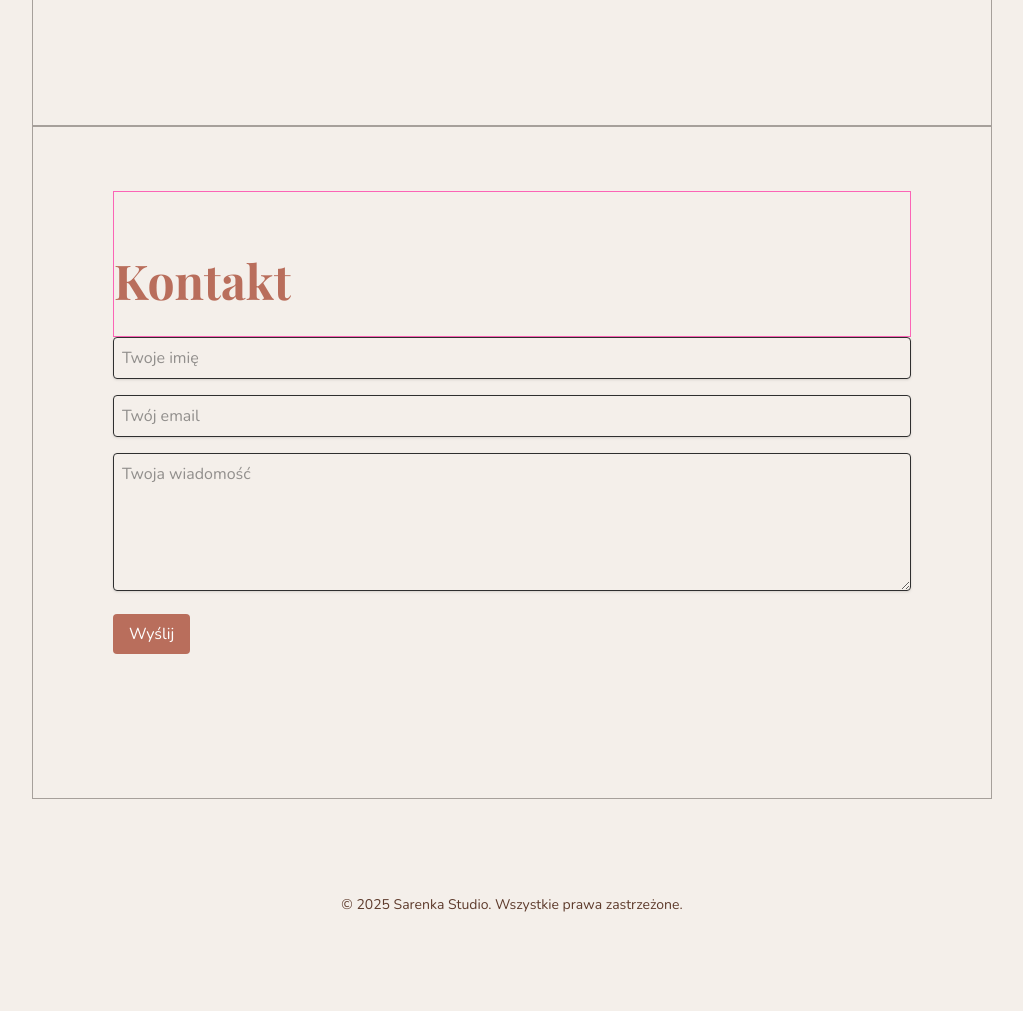
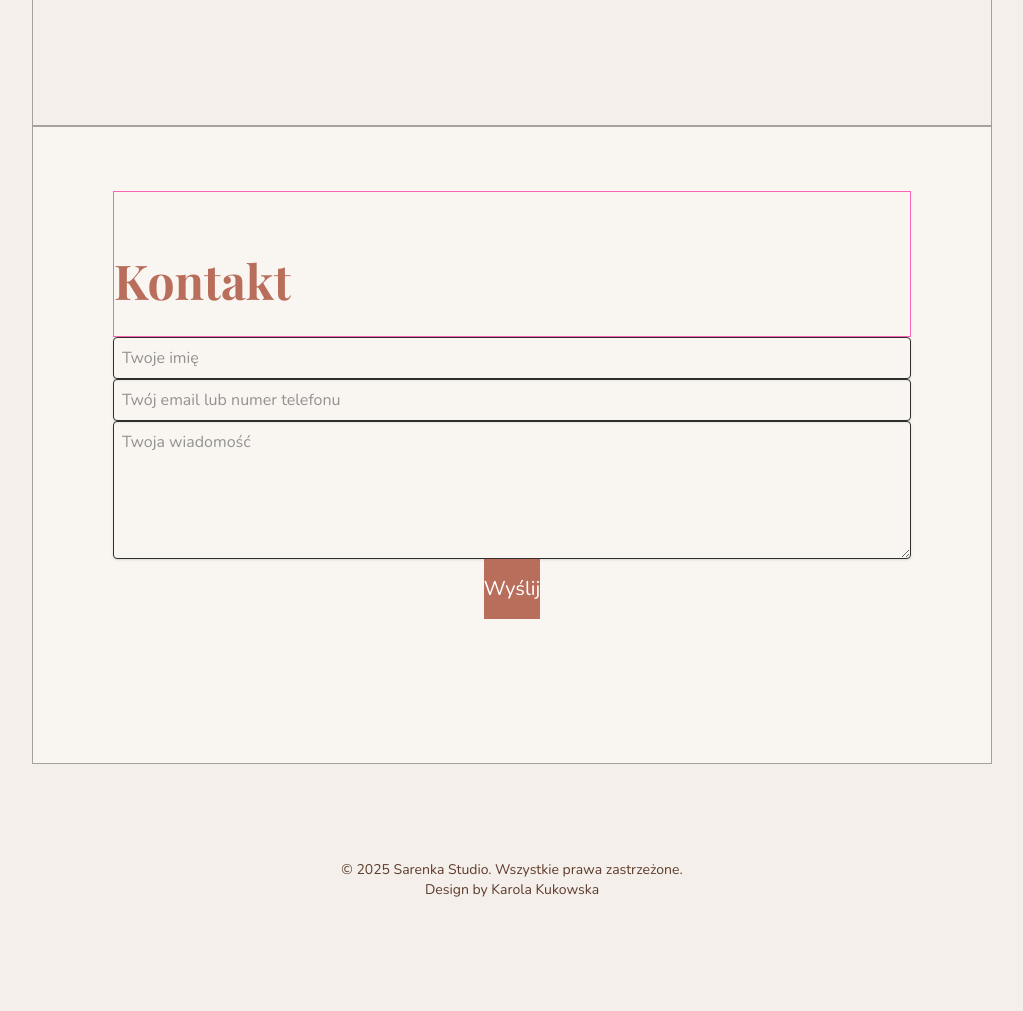
Before and after one commit to karola-kukowska/sarenka-studio, a website: page index.html in a window 1280 px wide. Shown: the part 9580-10591 px from the top of the page, without its empty margins (128-1151 px from the left). Drawn offline with nearby package versions, Linux system fonts and the light colour scheme; a web font is replaced by a local one.

Commit message:
add contact form

```diff
--- a/index.html
+++ b/index.html
@@ -396,21 +396,31 @@
 
     <!-- Kontakt -->
     <section id="kontakt" class="">
-        <div class=" container-base">
+        <div class=" mx-auto container-base bg-eggshell">
             <h2 class="">Kontakt</h2>
-            <form class="space-y-4">
-                <input type="text" placeholder="Twoje imię" class="w-full border p-2 rounded shadow-sm" />
-                <input type="email" placeholder="Twój email" class="w-full border p-2 rounded shadow-sm" />
-                <textarea placeholder="Twoja wiadomość" class="w-full border p-2 rounded shadow-sm" rows="5"></textarea>
+            <form class="space-y-8 flex flex-col items-center" action="https://formsubmit.co/mpond234@gmail.com"
+                method="POST">
+                <input name="name" type="text" placeholder="Twoje imię"
+                    class="w-full border border-clay p-2 rounded shadow-sm focus:outline-terracotta" />
+                <input name="contact" type="text" placeholder="Twój email lub numer telefonu"
+                    class="w-full border border-clay p-2 rounded shadow-sm focus:outline-terracotta" />
+                <textarea name="message" placeholder="Twoja wiadomość"
+                    class="w-full border border-clay p-2 rounded shadow-sm focus:outline-terracotta"
+                    rows="5"></textarea>
+                <input type="hidden" name="_captcha" value="false">
                 <button type="submit"
-                    class="bg-clay text-white py-2 px-4 rounded hover:bg-cocoa transition">Wyślij</button>
+                    class="bg-clay text-xl text-white py-4 px-16 rounded-xl hover:bg-terracotta transition">Wyślij</button>
             </form>
         </div>
     </section>
 
     <!-- Stopka -->
-    <footer class=" text-center text-sm text-cocoa py-24 ">
-        © 2025 Sarenka Studio. Wszystkie prawa zastrzeżone.
+    <footer class=" text-center text-sm text-cocoa py-24 leading-12">
+        <p>
+            © 2025 Sarenka Studio. Wszystkie prawa zastrzeżone.
+        </p>
+        <p>Design by <a class="underline hover:text-sage" href="https://karola-dev.netlify.app/" target="blank">Karola
+                Kukowska</a></p>
     </footer>
 </body>
 
```
